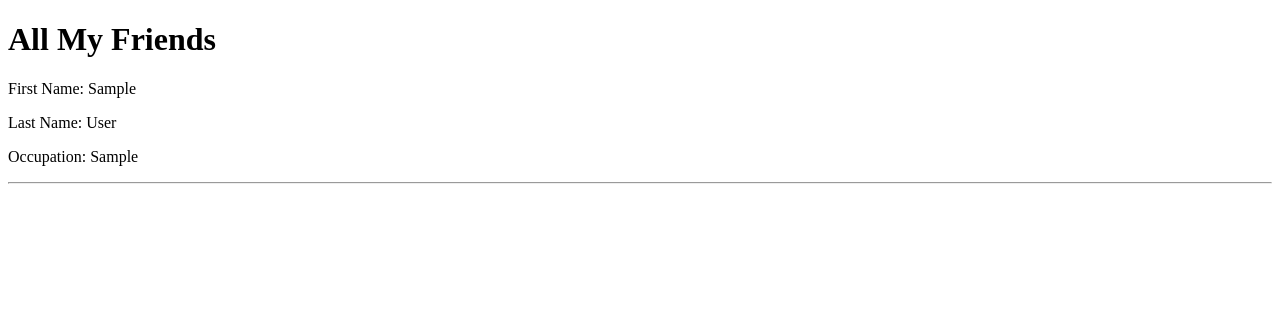
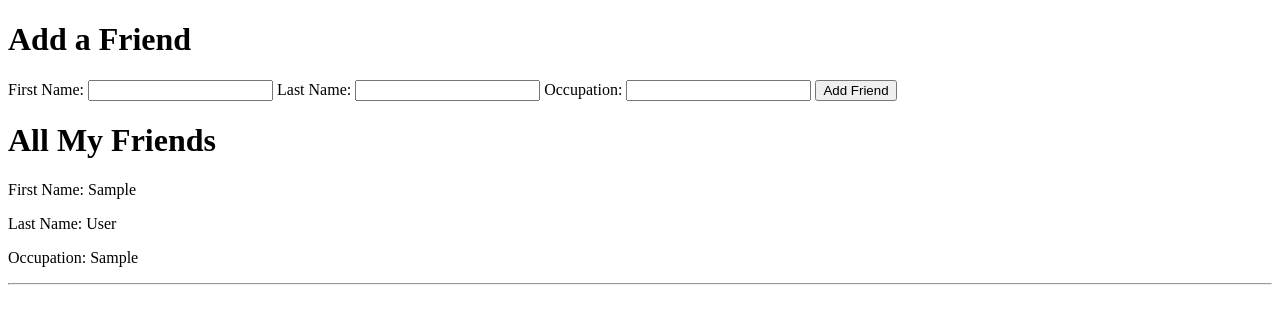
Before and after one commit to kylehench/Python-Public, a Flask app: page / in a window 1280 px wide. Shown: the top 324 px of the page. Run offline with Flask 2, Linux system fonts and the light colour scheme; tables that the repository leaves empty or names only in its code hold one stand-in row (values such as "Sample post").

Commit message:
updated first_flask_mysql

```diff
--- a/flask_mysql/db_connection/first_flask_mysql/friend.py
+++ b/flask_mysql/db_connection/first_flask_mysql/friend.py
@@ -9,6 +9,7 @@ class Friend:
         self.occupation = data['occupation']
         self.created_at = data['created_at']
         self.updated_at = data['updated_at']
+
     # Now we use class methods to query our database
     @classmethod
     def get_all(cls):
@@ -21,3 +22,10 @@ class Friend:
         for friend in results:
             friends.append( cls(friend) )
         return friends
+
+    # class method to save our friend to the database
+    @classmethod
+    def save(cls, data ):
+        query = "INSERT INTO friends ( first_name , last_name , occupation , created_at, updated_at ) VALUES ( %(fname)s , %(lname)s , %(occ)s , NOW() , NOW() );"
+        # data is a dictionary that will be passed into the save method from server.py
+        return connectToMySQL('first_flask').query_db( query, data )
--- a/flask_mysql/db_connection/first_flask_mysql/server.py
+++ b/flask_mysql/db_connection/first_flask_mysql/server.py
@@ -1,4 +1,5 @@
-from flask import Flask, render_template
+from friend import Friend
+from flask import Flask, render_template, redirect, request
 # import the class from friend.py
 from friend import Friend
 app = Flask(__name__)
@@ -10,5 +11,20 @@ def index():
     print(friends)
     return render_template("index.html", all_friends = friends)
 
+# relevant code snippet from server.py
+@app.route('/create_friend', methods=["POST"])
+def create_friend():
+    # First we make a data dictionary from our request.form coming from our template.
+    # The keys in data need to line up exactly with the variables in our query string.
+    data = {
+        "fname": request.form["fname"],
+        "lname" : request.form["lname"],
+        "occ" : request.form["occ"]
+    }
+    # We pass the data dictionary into the save method from the Friend class.
+    Friend.save(data)
+    # Don't forget to redirect after saving to the database.
+    return redirect('/')
+
 if __name__ == "__main__":
     app.run(debug=True)
--- a/flask_mysql/db_connection/first_flask_mysql/templates/index.html
+++ b/flask_mysql/db_connection/first_flask_mysql/templates/index.html
@@ -7,6 +7,16 @@
     <title>First Flask</title>
 </head>
 <body>
+    <h1>Add a Friend</h1>
+    <form action="/create_friend" method="POST">
+        <label for="fname">First Name:</label>
+        <input type="text" name="fname">
+        <label for="lname">Last Name:</label>
+        <input type="text" name="lname">
+        <label for="occ" >Occupation:</label>
+        <input type="text" name="occ">
+        <input type="submit" value="Add Friend">
+    </form>
     <h1>All My Friends</h1>
     {% for friend in all_friends %}
         <p>First Name: {{friend.first_name}}</p>
```
